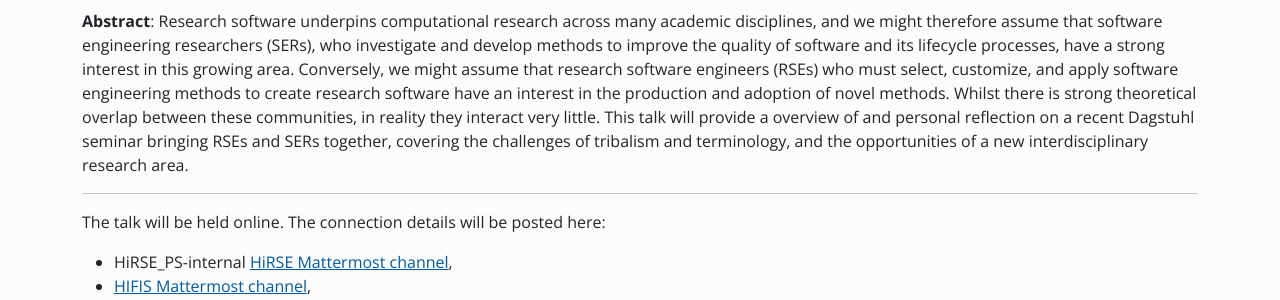
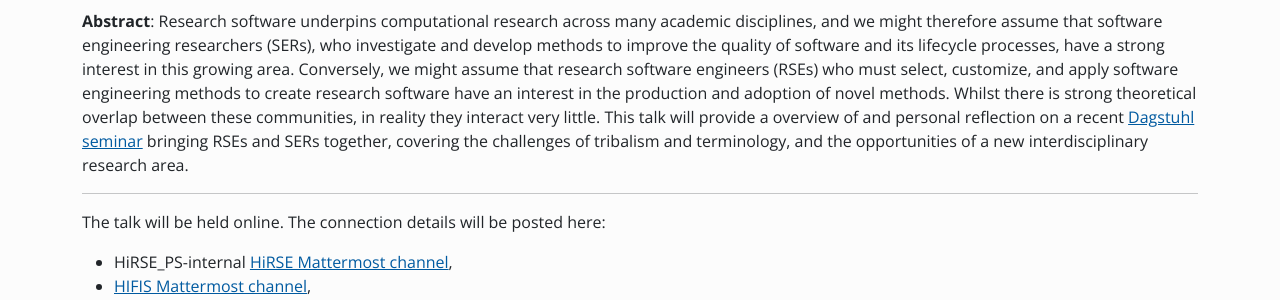
Before and after one commit to Helmholtz-HiRSE/helmholtz-hirse.github.io, a Jekyll site: the page built from _series/2024_06_20-seminar_31.md, in a window 1280 px wide. Shown: the part 437-737 px from the top of the page. Built offline with Jekyll 4.4.1, drawn with Linux system fonts in a browser that asks for light colours; nearby versions of some CDN libraries; part of the change alters nothing that is shown.

```diff
--- a/_series/2024_06_20-seminar_31.md
+++ b/_series/2024_06_20-seminar_31.md
@@ -10,7 +10,7 @@ On June 20, 2024, 11am CEST, **Caroline Jay** from the [Software Sustainability
 <!--more-->
 
 **Abstract**:
-Research software underpins computational research across many academic disciplines, and we might therefore assume that software engineering researchers (SERs), who investigate and develop methods to improve the quality of software and its lifecycle processes, have a strong interest in this growing area. Conversely, we might assume that research software engineers (RSEs) who must select, customize, and apply software engineering methods to create research software have an interest in the production and adoption of novel methods. Whilst there is strong theoretical overlap between these communities, in reality they interact very little. This talk will provide a overview of and personal reflection on a recent Dagstuhl seminar bringing RSEs and SERs together, covering the challenges of tribalism and terminology, and the opportunities of a new interdisciplinary research area.
+Research software underpins computational research across many academic disciplines, and we might therefore assume that software engineering researchers (SERs), who investigate and develop methods to improve the quality of software and its lifecycle processes, have a strong interest in this growing area. Conversely, we might assume that research software engineers (RSEs) who must select, customize, and apply software engineering methods to create research software have an interest in the production and adoption of novel methods. Whilst there is strong theoretical overlap between these communities, in reality they interact very little. This talk will provide a overview of and personal reflection on a recent [Dagstuhl seminar](https://www.dagstuhl.de/seminars/seminar-calendar/seminar-details/24161) bringing RSEs and SERs together, covering the challenges of tribalism and terminology, and the opportunities of a new interdisciplinary research area.
 
 ***
 
```
